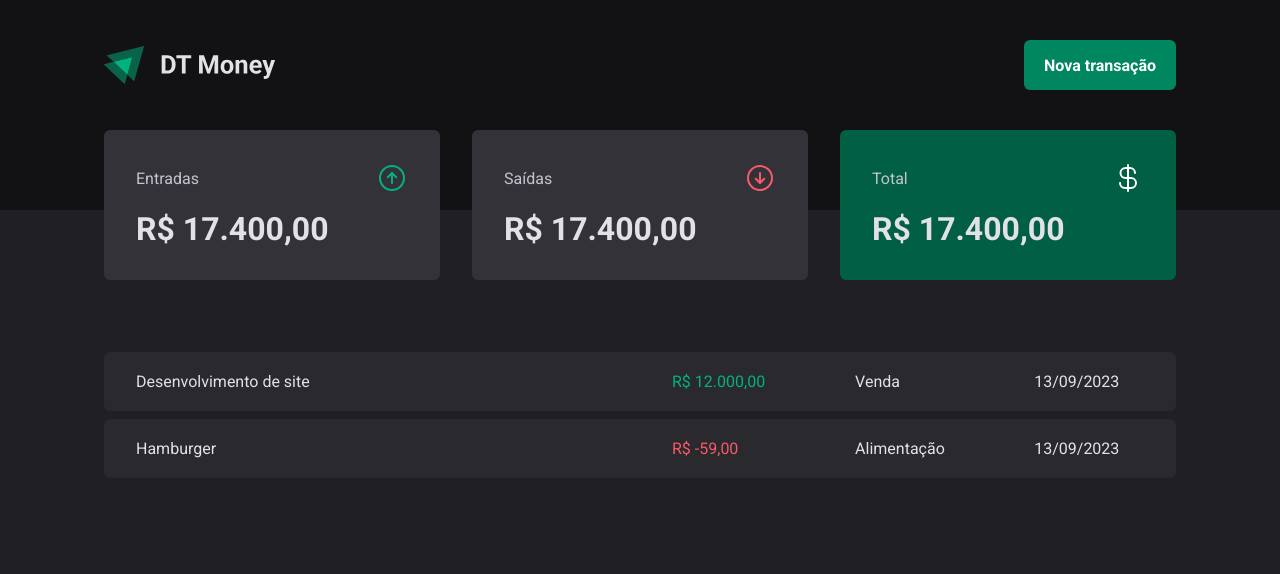
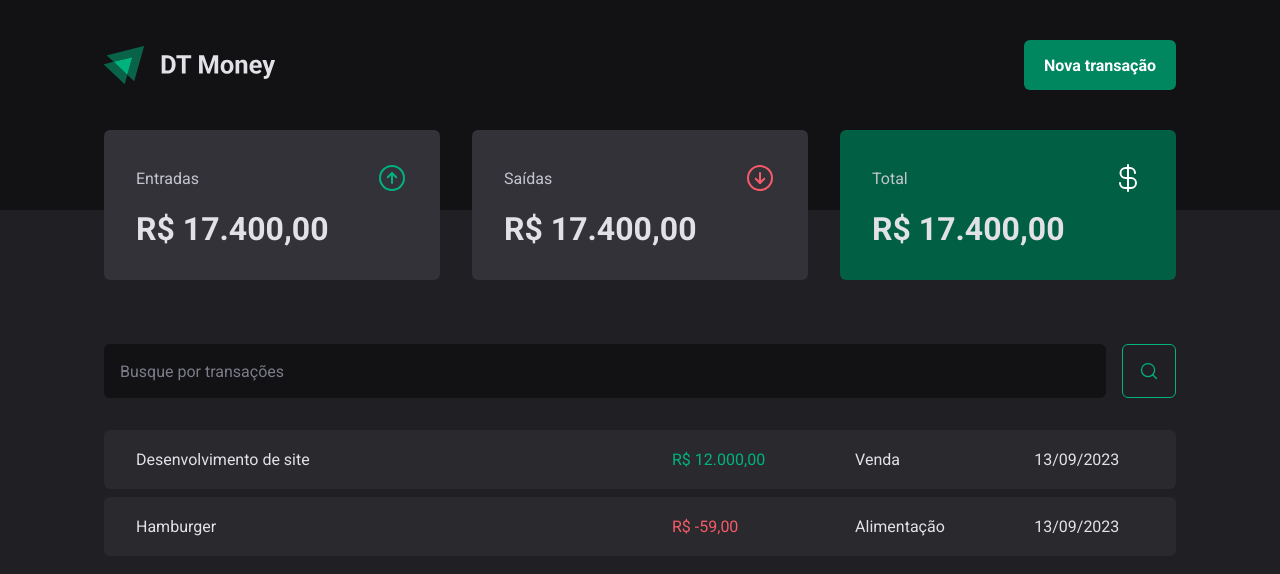
Before and after one commit to felipe-gomes-vicente/03-dt-money, a React (Vite) app: page / in a window 1280 px wide. Shown: the top 574 px of the page. Built offline with nearby package versions, Linux system fonts and the light colour scheme.

Commit message:
Visual structure - Component: SearchForm

```diff
--- /dev/null
+++ b/src/pages/Transactions/SearchForm/index.tsx
@@ -0,0 +1,15 @@
+import { MagnifyingGlass } from "phosphor-react";
+
+import { SearchFormContainer } from "./styles";
+
+export function SearchForm() {
+  return (
+    <SearchFormContainer>
+      <input type="text" placeholder="Busque por transações" />
+
+      <button type="submit">
+        <MagnifyingGlass size={20} />
+      </button>
+    </SearchFormContainer>
+  )
+}
--- /dev/null
+++ b/src/pages/Transactions/SearchForm/styles.ts
@@ -0,0 +1,35 @@
+import styled from "styled-components";
+
+export const SearchFormContainer = styled.form`
+  display: flex;
+  gap: 1rem;
+  input {
+    flex: 1; // input de pesquisa irá ocupar o máximo do tamanho possível enquanto o botão terá o valor fixo
+    border-radius: 6px;
+    border: 0;
+    background: ${props => props.theme["gray-900"]};
+    color: ${props => props.theme["gray-300"]};
+    padding: 1rem;
+    &::placeholder {
+      color: ${props => props.theme["gray-500"]};
+    }
+  }
+  button {
+    display: flex;
+    align-items: center; // alinhar texto e ícone do botão
+    gap: 0.75rem;
+    border: 0;
+    padding: 1rem;
+    background: transparent;
+    border: 1px solid ${props => props.theme["green-300"]};
+    color: ${props => props.theme["green-300"]};
+    font-weight: bold;
+    border-radius: 6px;
+    &:hover {
+      background: ${props => props.theme["green-500"]};
+      border-color: ${props => props.theme["green-500"]};
+      color: ${props => props.theme["white"]};
+      transition: background-color 0.2s, color 0.2s, border-color 0.2s;
+    }
+  }
+`
--- a/src/pages/Transactions/index.tsx
+++ b/src/pages/Transactions/index.tsx
@@ -1,5 +1,6 @@
 import { Header } from "../../components/Header";
 import { Summary } from "../../components/Summary";
+import { SearchForm } from "./SearchForm";
 import {
   PriceHighlight,
   TransactionsContainer,
@@ -12,6 +13,8 @@
       <Header />
       <Summary />
       <TransactionsContainer>
+        <SearchForm />
+
         <TransactionsTable>
           <tbody>
             <tr>
--- a/src/pages/Transactions/styles.ts
+++ b/src/pages/Transactions/styles.ts
@@ -11,7 +11,7 @@
   width: 100%;
   border-collapse: separate;
   border-spacing: 0 0.5rem;
-  /* margin-top: 1.5rem; */
+  margin-top: 1.5rem;
   td {
     padding: 1.25rem 2rem;
     background: ${props => props.theme["gray-700"]};
```
